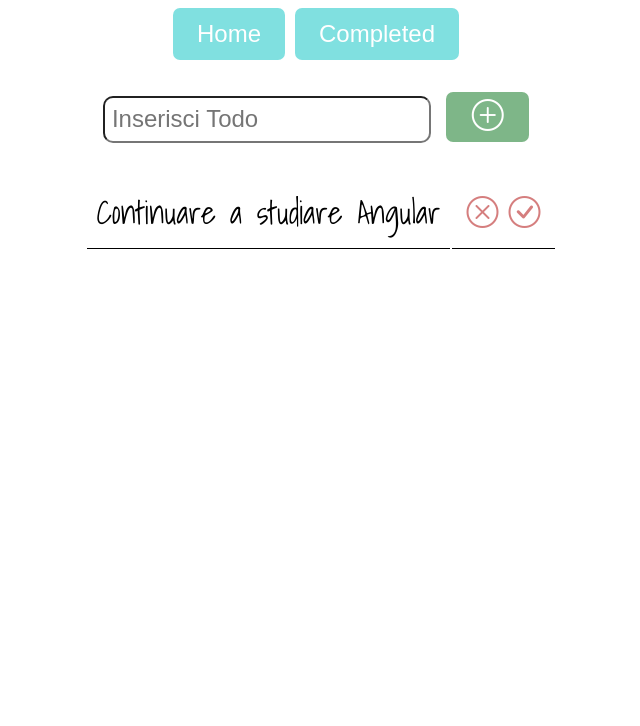
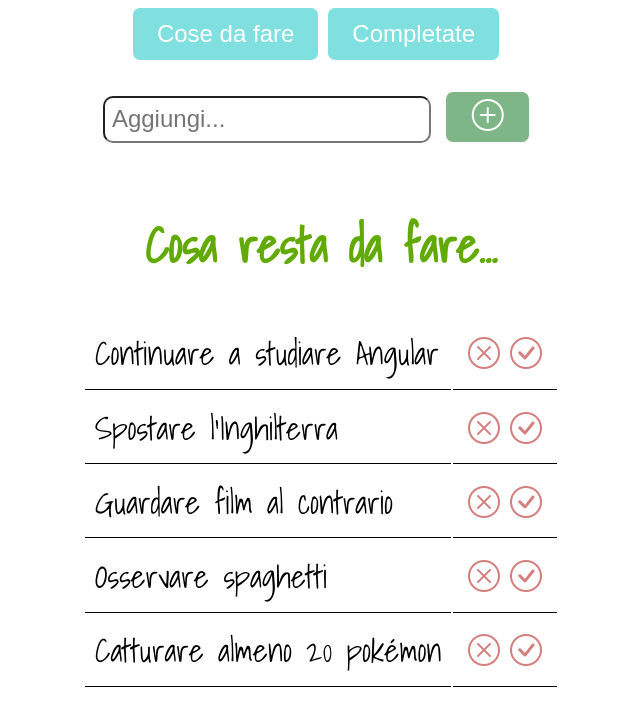
Before and after one commit to VSalzano/fs0223, an Angular app in the folder m3/s2/g5/progettoG5/: page / in a window 1280 px wide. Shown: the top 726 px of the page, without its empty margins (319-959 px from the left). Built offline with nearby package versions, Linux system fonts and the light colour scheme; data requests are answered from the project's data file.

Commit message:
qualche aggiustamento

```diff
--- a/m3/s2/g5/progettoG5/db.json
+++ b/m3/s2/g5/progettoG5/db.json
@@ -14,6 +14,31 @@
       "completed": false,
       "body": "Continuare a studiare Angular",
       "id": 6
+    },
+    {
+      "completed": false,
+      "body": "Spostare l'Inghilterra",
+      "id": 7
+    },
+    {
+      "completed": false,
+      "body": "Guardare film al contrario",
+      "id": 8
+    },
+    {
+      "completed": false,
+      "body": "Osservare spaghetti",
+      "id": 9
+    },
+    {
+      "completed": true,
+      "body": "Cantare nel comune di Atripalda (AV)",
+      "id": 10
+    },
+    {
+      "completed": false,
+      "body": "Catturare almeno 20 pokémon",
+      "id": 11
     }
   ]
 }
--- a/m3/s2/g5/progettoG5/src/app/Components/form/form.component.html
+++ b/m3/s2/g5/progettoG5/src/app/Components/form/form.component.html
@@ -2,7 +2,7 @@
   <input
     [(ngModel)]="todo.body"
     type="text"
-    placeholder="Inserisci Todo"
+    placeholder="Aggiungi..."
     name="todo-body"
   />
   <button id="add-btn" (click)="create()">
--- a/m3/s2/g5/progettoG5/src/app/Components/header/header.component.html
+++ b/m3/s2/g5/progettoG5/src/app/Components/header/header.component.html
@@ -1,4 +1,4 @@
 <div id="header">
-  <button class="h-btn" [routerLink]="['/']">Home</button>
-  <button class="h-btn" [routerLink]="['/completed']">Completed</button>
+  <button class="h-btn" [routerLink]="['/']">Cose da fare</button>
+  <button class="h-btn" [routerLink]="['/completed']">Completate</button>
 </div>
--- a/m3/s2/g5/progettoG5/src/app/Pages/completed/completed.component.html
+++ b/m3/s2/g5/progettoG5/src/app/Pages/completed/completed.component.html
@@ -1,4 +1,5 @@
 <div>
+  <h1>Cosa ho già fatto</h1>
   <table>
     <tr *ngFor="let todo of completedTodos">
       <td id="body-td">{{ todo.body }}</td>
--- a/m3/s2/g5/progettoG5/src/app/Pages/completed/completed.component.scss
+++ b/m3/s2/g5/progettoG5/src/app/Pages/completed/completed.component.scss
@@ -2,8 +2,15 @@
 
 div {
   display: flex;
-  justify-content: center;
+  flex-direction: column;
+  align-items: center;
   margin-top: 2em;
+}
+
+h1 {
+  font-family: "Shadows Into Light", cursive;
+  font-size: 3em;
+  color: rgb(97, 170, 1);
 }
 
 td {
--- a/m3/s2/g5/progettoG5/src/app/Pages/home/home.component.html
+++ b/m3/s2/g5/progettoG5/src/app/Pages/home/home.component.html
@@ -1,5 +1,6 @@
 <app-form> </app-form>
 <div>
+  <h1>Cosa resta da fare...</h1>
   <table>
     <tr *ngFor="let todo of homeTodos">
       <td id="body-td">{{ todo.body }}</td>
--- a/m3/s2/g5/progettoG5/src/app/Pages/home/home.component.scss
+++ b/m3/s2/g5/progettoG5/src/app/Pages/home/home.component.scss
@@ -2,8 +2,15 @@
 
 div {
   display: flex;
-  justify-content: center;
+  flex-direction: column;
+  align-items: center;
   margin-top: 2em;
+}
+
+h1 {
+  font-family: "Shadows Into Light", cursive;
+  font-size: 3em;
+  color: rgb(97, 170, 1);
 }
 
 td {
```
